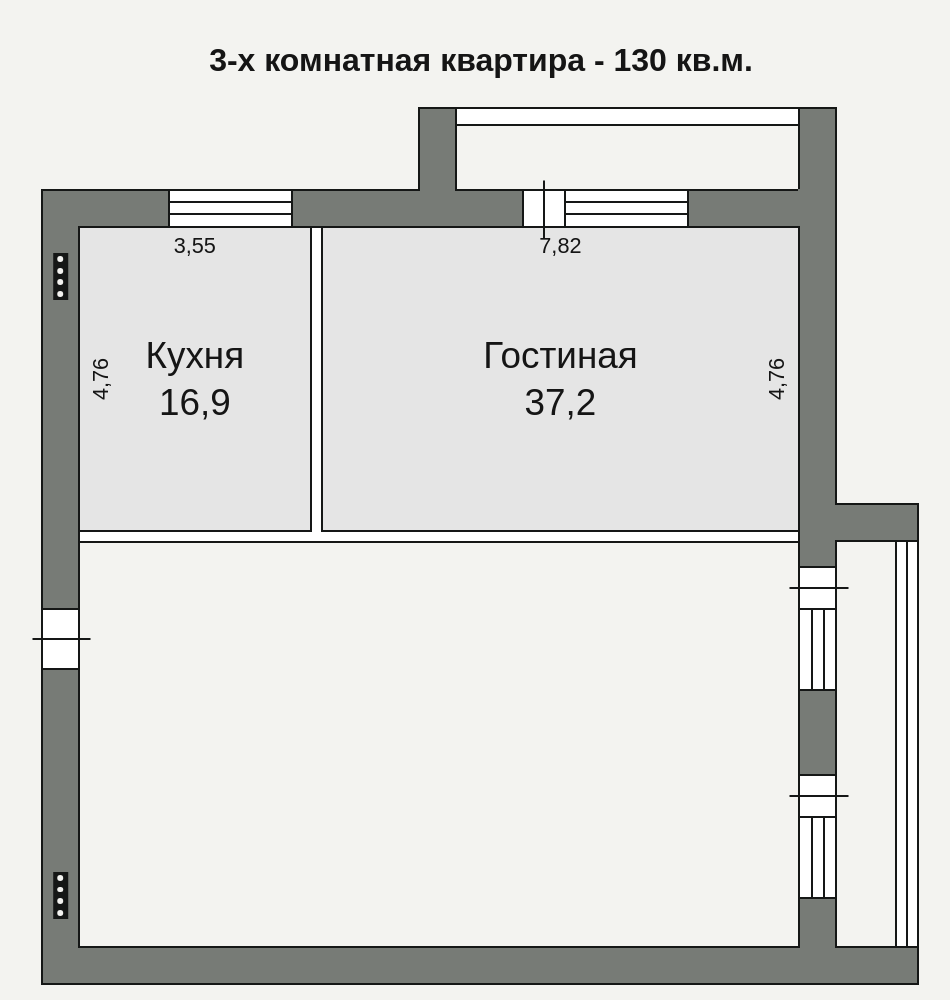
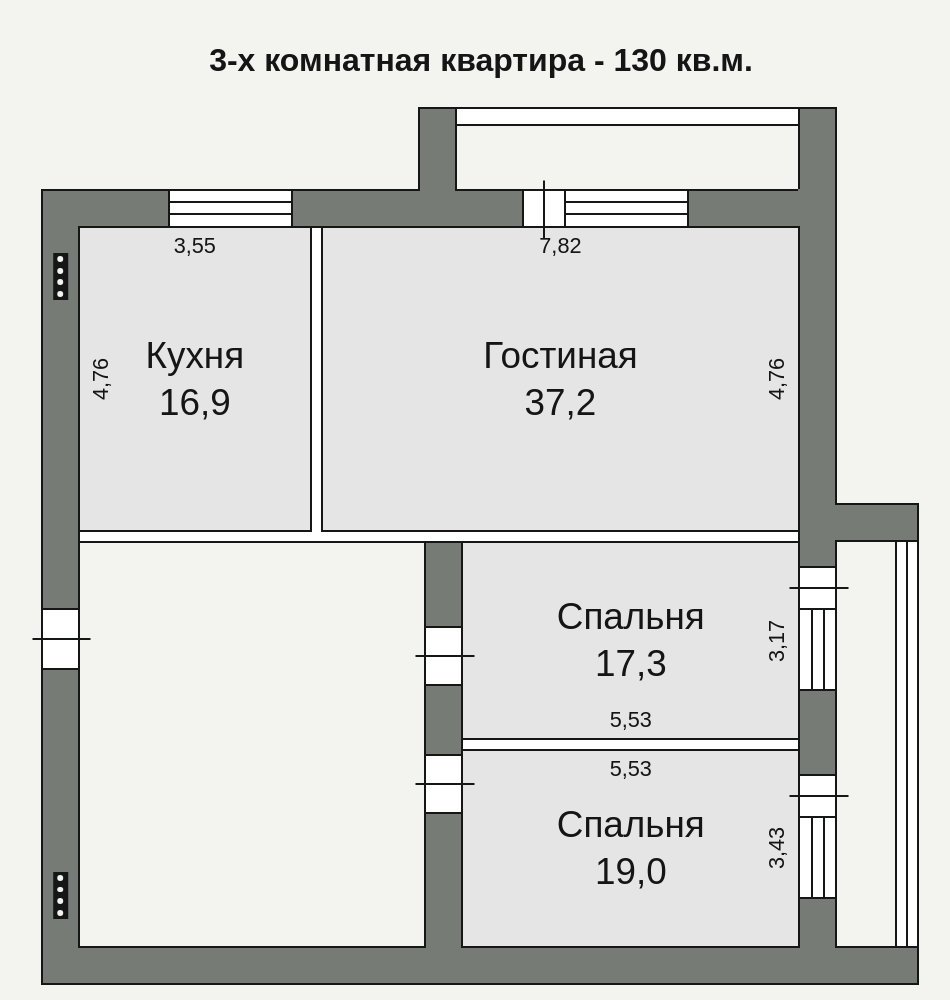
Before and after one commit to Alex-Nicalace/apartment-plan, a website built with Vite: page index.html in a window 1280 px wide. Shown: the whole page, without its empty margins (159-1109 px from the left). Built offline with nearby package versions, Linux system fonts and the light colour scheme.

Commit message:
feat: add bedrooms

```diff
--- a/index.html
+++ b/index.html
@@ -26,6 +26,7 @@
               style="--wall-right: 0"
             ></div>
           </div>
+          <!-- Непостредственно площадь квартиры -->
           <div class="floor-plan__inner">
             <!-- Стены несущие (квадрат) -->
             <div
@@ -89,7 +90,7 @@
             </div>
             <!-- Контейнер с комнатами -->
             <div class="floor-plan__rooms">
-              <div class="floor-plan__wrap floor-plan__wrap_1">
+              <div class="floor-plan__group floor-plan__group_day">
                 <div class="room floor-plan__kitchen">
                   <span class="room__dimension room__dimension_top">3,55</span>
                   <span class="room__dimension room__dimension_left">4,76</span>
@@ -99,7 +100,7 @@
                   </div>
                 </div>
                 <div
-                  class="wall wall_vertical wall_join_start wall_join_end wall_join-start-open_top wall_join-end-open_bottom wall_type_partition floor-plan__wall-kl"
+                  class="wall wall_vertical wall_join_start wall_join_end wall_join-start-open_top wall_join-end-open_bottom wall_type_partition floor-plan__partition"
                 ></div>
                 <div class="room floor-plan__living">
                   <span class="room__dimension room__dimension_top">7,82</span>
@@ -115,7 +116,50 @@
               <div
                 class="wall wall_type_partition wall_join_start wall_join_end wall_join-start-open_left wall_join-end-open_right"
               ></div>
-              <div class="floor-plan__wrap floor-plan__wrap_2"></div>
+              <div class="floor-plan__group floor-plan__group_private">
+                <div class="floor-plan__group floor-plan__group_service"></div>
+                <div
+                  class="wall wall_vertical wall_join_start wall_join-start-open_top wall_join_end wall_join-end-open_bottom floor-plan__partition"
+                >
+                  <div
+                    class="wall__door"
+                    style="--position: 20%; --length: 15%"
+                  ></div>
+                  <div
+                    class="wall__door"
+                    style="--position: 52%; --length: 15%"
+                  ></div>
+                </div>
+                <div class="floor-plan__group floor-plan__group_bedrooms">
+                  <div class="room floor-plan__bedroom">
+                    <span class="room__dimension room__dimension_right"
+                      >3,17</span
+                    >
+                    <span class="room__dimension room__dimension_bottom"
+                      >5,53</span
+                    >
+                    <div class="room__content">
+                      <span class="room__name">Спальня</span>
+                      <span class="room__area">17,3</span>
+                    </div>
+                  </div>
+                  <div
+                    class="wall wall_type_partition wall_join_start wall_join-start-open_left wall_join_end wall_join-end-open_right"
+                  ></div>
+                  <div class="room floor-plan__bedroom">
+                    <span class="room__dimension room__dimension_right"
+                      >3,43</span
+                    >
+                    <span class="room__dimension room__dimension_top"
+                      >5,53</span
+                    >
+                    <div class="room__content">
+                      <span class="room__name">Спальня</span>
+                      <span class="room__area">19,0</span>
+                    </div>
+                  </div>
+                </div>
+              </div>
             </div>
           </div>
           <div class="floor-plan__balcony-glazed">
--- a/src/styles/blocks/_floor-plan.scss
+++ b/src/styles/blocks/_floor-plan.scss
@@ -44,14 +44,25 @@
     flex-direction: column;
   }
 
-  &__wrap {
+  &__group {
     display: flex;
-    &_1 {
+
+    &_day {
       flex: 0 0 percent(145, 344);
     }
 
-    &_2 {
+    &_private {
       flex: 1;
+    }
+
+    // .floor-plan__group_service
+    &_service {
+      flex: 0 0 percent(165, 344);
+    }
+    // .floor-plan__group_bedrooms
+    &_bedrooms {
+      flex: 1;
+      flex-direction: column;
     }
   }
 
@@ -62,8 +73,12 @@
   &__living {
     flex: 1;
   }
-  &__wall-kl {
-    position: relative;
+
+  &__partition {
     height: calc(100% + var(--wall-border-size));
   }
+
+  &__bedroom {
+    flex-basis: 50%;
+  }
 }
```
